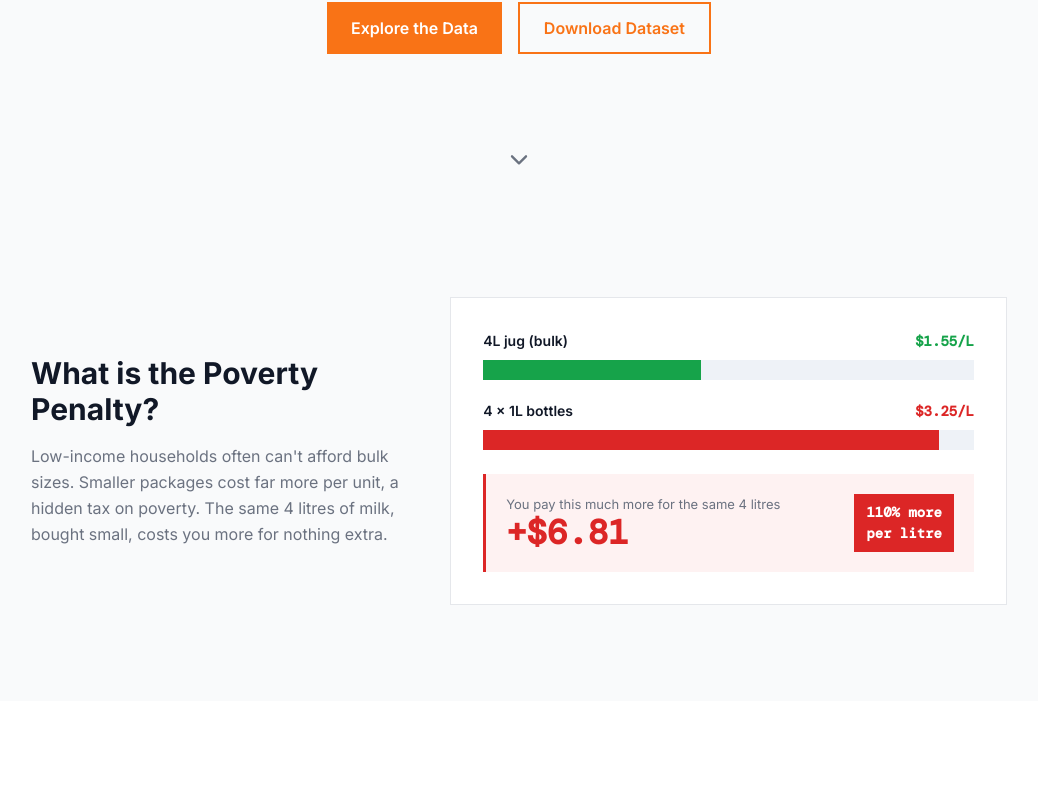
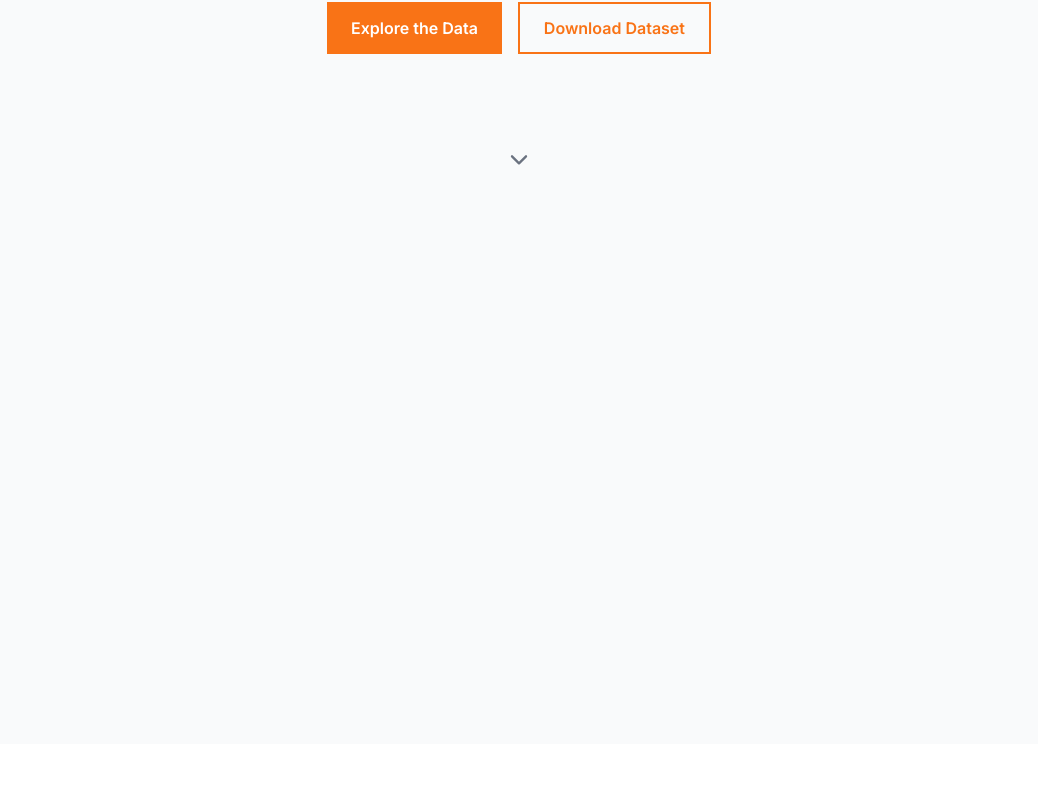
Before and after one commit to kritubvna10/metro-price-sentinel, a React (Vite) app: page / in a window 1280 px wide. Shown: the part 599-1397 px from the top of the page, without its empty margins (121-1159 px from the left). Built offline with nearby package versions, Linux system fonts and the light colour scheme.

Commit message:
Reconcile PovertyPenaltySection: compute store-choice premium at runtime from CSV; drop hardcoded bulk-vs-small milk figures; retitle and mark bulk penalty as future work

```diff
--- a/src/components/PovertyPenaltySection.tsx
+++ b/src/components/PovertyPenaltySection.tsx
@@ -1,15 +1,12 @@
 import { useEffect, useRef, useState } from 'react';
 import { motion, useInView } from 'framer-motion';
+import { usePriceData } from '../hooks/usePriceData';
 
 const INTER = "'Inter', sans-serif";
 const DM_MONO = "'DM Mono', monospace";
 
-/** Same milk, two package sizes — the gap between them is the poverty penalty. */
-const BULK = { label: '4L jug (bulk)', perLitre: 1.55, total: 6.19, color: '#16A34A' };
-const SMALL = { label: '4 × 1L bottles', perLitre: 3.25, total: 13.0, color: '#DC2626' };
-const PENALTY = SMALL.total - BULK.total; // $6.81 extra for the same 4 litres
-const PERCENT_MORE = Math.round((SMALL.perLitre / BULK.perLitre - 1) * 100); // ~110%
-const AXIS_MAX = 3.5; // $/L scale the bars are drawn against
+/** Bi-weekly shopping trips in a year — the multiplier behind the annual gap. */
+const TRIPS_PER_YEAR = 26;
 
 /** Counts up to `target` once `active` becomes true (used on scroll-into-view). */
 function useCountUp(target: number, duration: number, active: boolean): number {
@@ -34,30 +31,32 @@ function useCountUp(target: number, duration: number, active: boolean): number {
   return value;
 }
 
-/** One animated $/litre bar that grows from zero when scrolled into view. */
-function PriceBar({
+/** One animated basket-cost bar that grows from zero when scrolled into view. */
+function BasketBar({
   label,
-  perLitre,
+  cost,
+  axisMax,
   color,
   inView,
   delay,
 }: {
   label: string;
-  perLitre: number;
+  cost: number;
+  axisMax: number;
   color: string;
   inView: boolean;
   delay: number;
 }): React.JSX.Element {
-  const widthPct = (perLitre / AXIS_MAX) * 100;
+  const widthPct = axisMax > 0 ? (cost / axisMax) * 100 : 0;
 
   return (
     <div className="flex flex-col gap-2">
-      <div className="flex items-baseline justify-between">
+      <div className="flex items-baseline justify-between gap-3">
         <span style={{ fontFamily: INTER, fontSize: '14px', fontWeight: 600, color: '#111827' }}>
           {label}
         </span>
         <span style={{ fontFamily: DM_MONO, fontSize: '14px', fontWeight: 600, color }}>
-          ${perLitre.toFixed(2)}/L
+          ${cost.toFixed(2)}
         </span>
       </div>
       <div style={{ height: '20px', backgroundColor: '#EEF2F7', width: '100%' }}>
@@ -72,10 +71,31 @@ function PriceBar({
   );
 }
 
-export default function PovertyPenaltySection(): React.JSX.Element {
+export default function PovertyPenaltySection(): React.JSX.Element | null {
   const ref = useRef<HTMLDivElement>(null);
   const inView = useInView(ref, { once: true, margin: '-120px' });
-  const penalty = useCountUp(PENALTY, 1.2, inView);
+  const { stores, loading } = usePriceData('All');
+
+  // Only stores with a real basket cost can anchor the comparison.
+  const priced = stores.filter((store) => store.basketCost > 0);
+  const cheapest = priced.reduce<typeof priced[number] | null>(
+    (min, store) => (min === null || store.basketCost < min.basketCost ? store : min),
+    null,
+  );
+  const priciest = priced.reduce<typeof priced[number] | null>(
+    (max, store) => (max === null || store.basketCost > max.basketCost ? store : max),
+    null,
+  );
+
+  const gap =
+    cheapest && priciest ? priciest.basketCost - cheapest.basketCost : 0;
+  const annualGap = gap * TRIPS_PER_YEAR;
+  const penalty = useCountUp(gap, 1.2, inView);
+
+  // Nothing to honestly show until the CSV yields at least two priced stores.
+  if (loading || !cheapest || !priciest || cheapest.name === priciest.name) {
+    return null;
+  }
 
   return (
     <section className="py-24 bg-[#F9FAFB]">
@@ -94,15 +114,25 @@ export default function PovertyPenaltySection(): React.JSX.Element {
             className="text-3xl font-bold"
             style={{ fontFamily: INTER, color: '#111827' }}
           >
-            What is the Poverty Penalty?
+            The Store Choice Premium
           </h2>
           <p
             className="text-base leading-relaxed"
             style={{ fontFamily: INTER, color: '#6B7280' }}
           >
-            Low-income households often can't afford bulk sizes. Smaller packages
-            cost far more per unit, a hidden tax on poverty. The same 4 litres of
-            milk, bought small, costs you more for nothing extra.
+            The same basket costs different amounts depending on where you shop.
+            A household buying at {priciest.name} pays{' '}
+            <strong style={{ color: '#111827' }}>${gap.toFixed(2)}</strong> more
+            per trip than one buying at {cheapest.name} &mdash; for identical
+            groceries. Where you shop is a hidden tax.
+          </p>
+          <p
+            className="text-sm leading-relaxed"
+            style={{ fontFamily: INTER, color: '#9CA3AF' }}
+          >
+            Bulk-vs-small &ldquo;poverty penalty&rdquo; analysis is future work,
+            pending structured package-size data across all stores. The figure
+            above is the store-to-store gap computed live from the current basket.
           </p>
         </motion.div>
 
@@ -115,21 +145,35 @@ export default function PovertyPenaltySection(): React.JSX.Element {
           style={{ borderColor: '#E5E7EB' }}
         >
           <div className="flex flex-col gap-5">
-            <PriceBar {...BULK} inView={inView} delay={0.15} />
-            <PriceBar {...SMALL} inView={inView} delay={0.35} />
+            <BasketBar
+              label={`${cheapest.name} (${cheapest.city})`}
+              cost={cheapest.basketCost}
+              axisMax={priciest.basketCost}
+              color="#16A34A"
+              inView={inView}
+              delay={0.15}
+            />
+            <BasketBar
+              label={`${priciest.name} (${priciest.city})`}
+              cost={priciest.basketCost}
+              axisMax={priciest.basketCost}
+              color="#DC2626"
+              inView={inView}
+              delay={0.35}
+            />
           </div>
 
-          {/* The gap between the two bars, made explicit. */}
+          {/* The gap between the two stores, made explicit. */}
           <motion.div
             initial={{ opacity: 0 }}
             animate={inView ? { opacity: 1 } : {}}
             transition={{ duration: 0.5, delay: 0.9 }}
-            className="flex items-center justify-between p-5"
+            className="flex items-center justify-between gap-4 p-5"
             style={{ backgroundColor: '#FEF2F2', borderLeft: '3px solid #DC2626' }}
           >
             <div className="flex flex-col">
               <span style={{ fontFamily: INTER, fontSize: '13px', color: '#6B7280' }}>
-                You pay this much more for the same 4 litres
+                You pay this much more for the same basket
               </span>
               <span
                 className="tabular-nums"
@@ -142,9 +186,9 @@ export default function PovertyPenaltySection(): React.JSX.Element {
               className="text-center px-3 py-2"
               style={{ fontFamily: DM_MONO, fontSize: '14px', fontWeight: 700, color: '#FFFFFF', backgroundColor: '#DC2626' }}
             >
-              {PERCENT_MORE}% more
+              ${Math.round(annualGap).toLocaleString()}
               <br />
-              per litre
+              per year
             </span>
           </motion.div>
         </motion.div>
```
